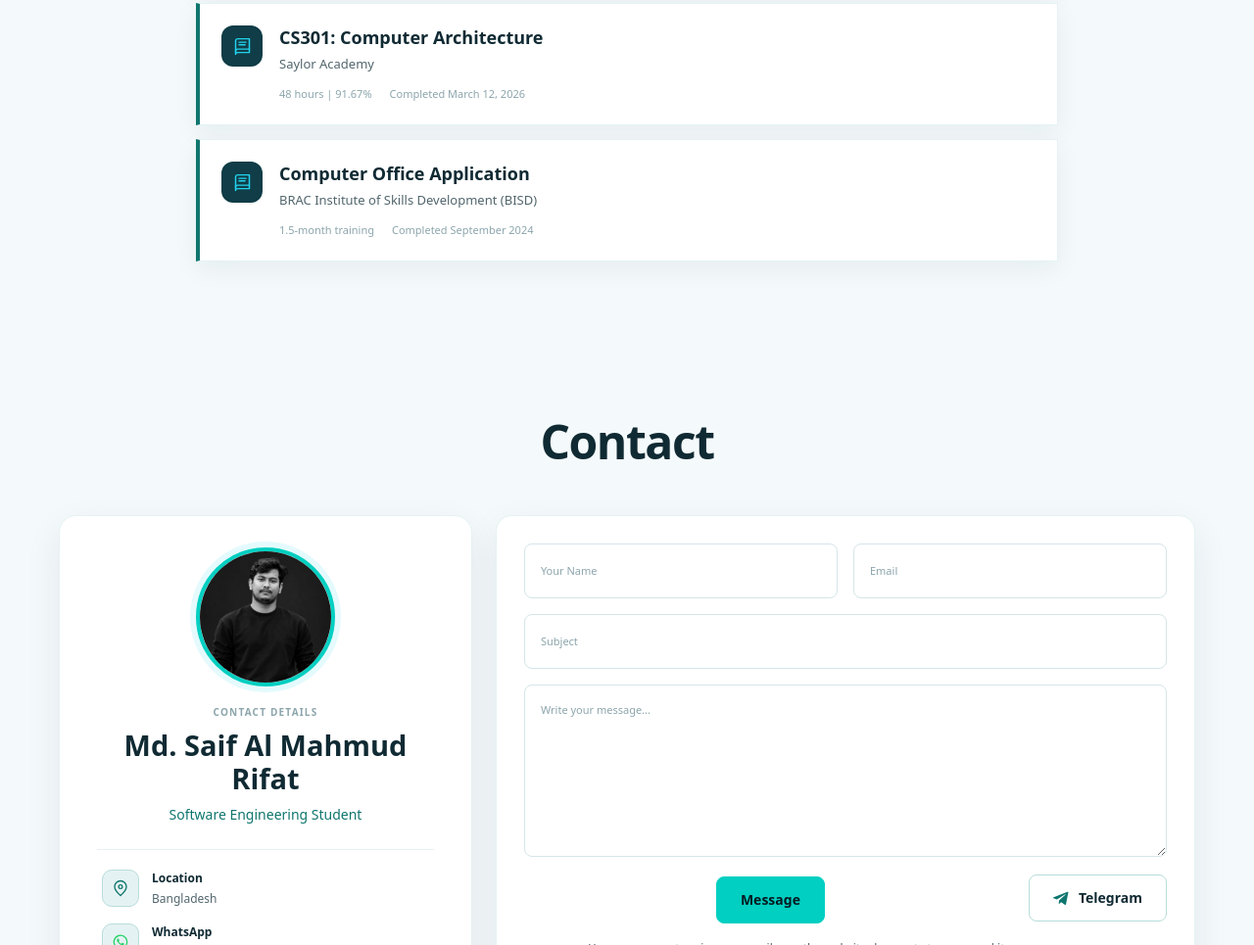
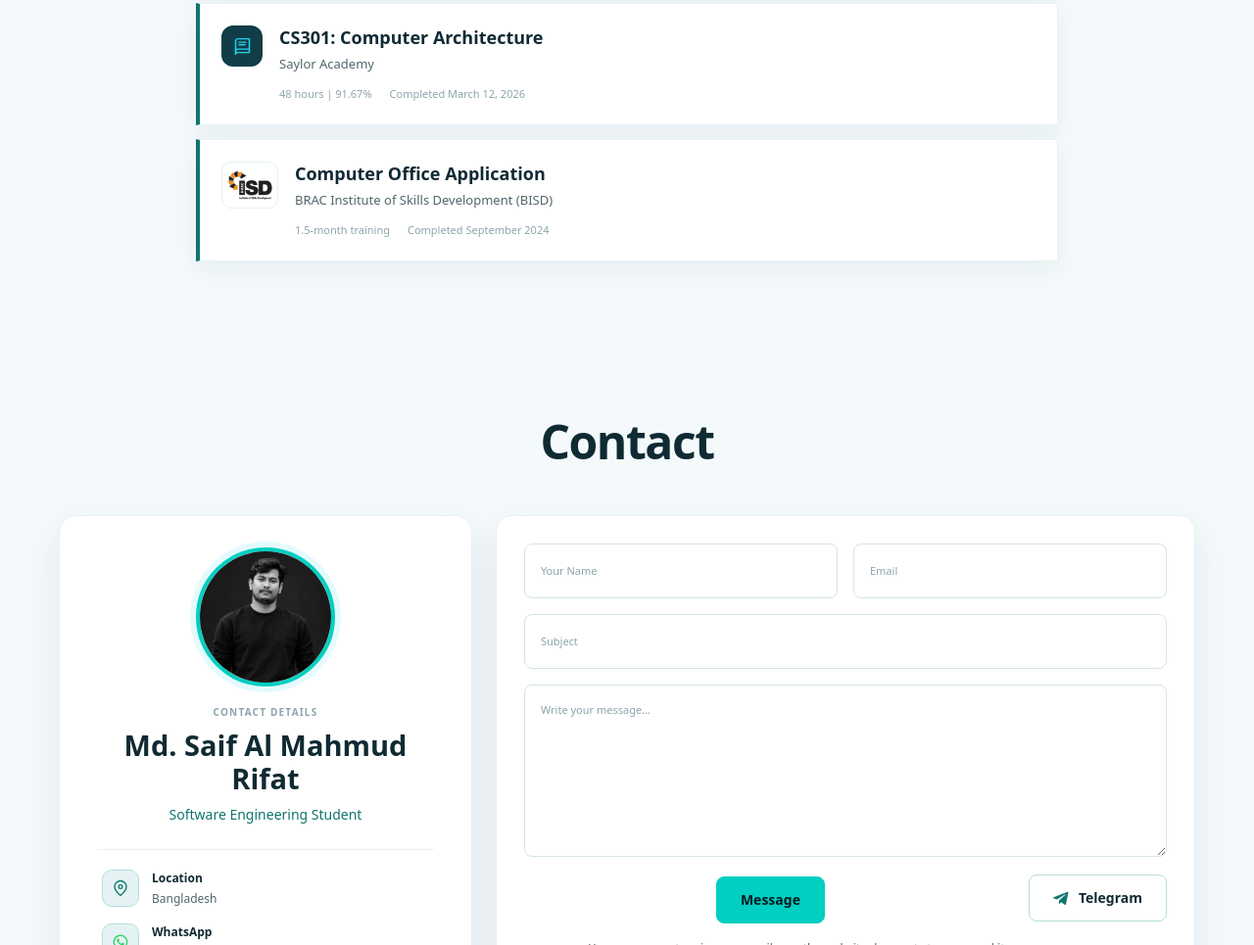
Before and after one commit to Srrifat1896/Rifat-portfolio, a plain HTML site: page index.html in a window 1280 px wide. Shown: the part 7130-8095 px from the top of the page at 98% size. Drawn offline with Linux system fonts and the light colour scheme.

Commit message:
Add BRAC ISD logo to certification card

```diff
--- a/data.js
+++ b/data.js
@@ -90,6 +90,7 @@ window.portfolioData = {
       provider: "BRAC Institute of Skills Development (BISD)",
       duration: "1.5-month training",
       completed: "September 2024",
+      logo: "assets/images/bisd-logo.png",
     },
   ],
   contact: {
--- a/script.js
+++ b/script.js
@@ -74,7 +74,7 @@
     </article>`).join("");
 
   document.querySelector("#certification-list").innerHTML = data.certifications.map((item) => `
-    <article class="certification-card"><span class="certification-icon" aria-hidden="true">${interestIcons.book}</span><div class="certification-copy"><h3>${item.title}</h3><p>${item.provider}</p><div class="certification-meta"><span>${item.duration}</span><span>Completed ${item.completed}</span></div></div></article>`).join("");
+    <article class="certification-card">${item.logo ? `<span class="certification-logo" aria-hidden="true"><img src="${item.logo}" alt="" loading="lazy" decoding="async" /></span>` : `<span class="certification-icon" aria-hidden="true">${interestIcons.book}</span>`}<div class="certification-copy"><h3>${item.title}</h3><p>${item.provider}</p><div class="certification-meta"><span>${item.duration}</span><span>Completed ${item.completed}</span></div></div></article>`).join("");
 
   const contactLinks = document.querySelector("#contact-links");
   const contacts = [];
--- a/styles.css
+++ b/styles.css
@@ -442,3 +442,7 @@ html[data-theme="light"] #skills .problem-solving-highlight p{color:#52666D}
 .hero-button-tertiary:hover{color:#061B22;background:#22D3EE;border-color:#22D3EE}
 .hero-button span[aria-hidden="true"]{font-size:17px;line-height:1}
 @media(max-width:620px){.hero-actions{display:grid;grid-template-columns:repeat(2,minmax(0,1fr));width:min(100%,420px);margin-inline:auto}.hero-button{min-width:0;padding-inline:9px;font-size:12px}.hero-button:last-child{grid-column:1/-1}}
+.certification-logo{display:grid;flex:0 0 58px;width:58px;height:48px;place-items:center;padding:4px;border:1px solid #E5F2F3;border-radius:10px;background:#FFFFFF}
+.certification-logo img{display:block;width:100%;height:100%;object-fit:contain}
+@media(max-width:620px){.certification-logo{flex-basis:48px;width:48px;height:42px;padding:3px}}
+@media(max-width:360px){.certification-logo{flex-basis:42px;width:42px;height:38px}}
```
Also changed, not shown: assets/images/bisd-logo.png (added).
